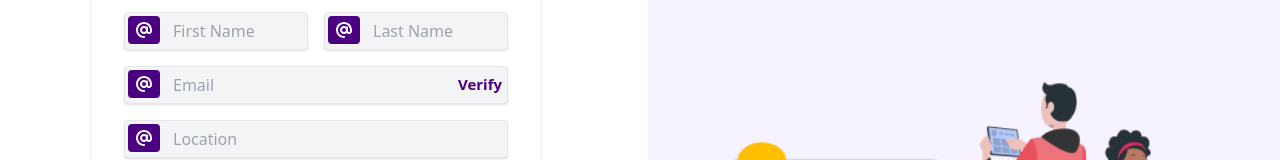
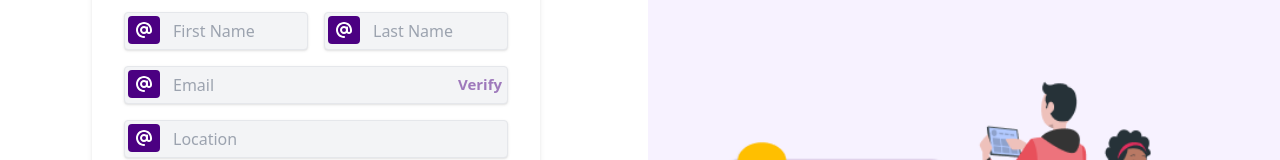
Before and after one commit to abhitech2002/Assessment-Frontend, a React (Create React App) app: page /register in a window 1280 px wide. Shown: the part 191-351 px from the top of the page. Built offline with nearby package versions, Linux system fonts and the light colour scheme.

Commit message:
feat: Enable Verify button based on email validity

```diff
--- a/src/pages/Register.tsx
+++ b/src/pages/Register.tsx
@@ -45,6 +45,8 @@ const Register: React.FC = () => {
   const navigate = useNavigate();
   const dispatch = useDispatch<AppDispatch>();
 
+  const [isEmailValid, setIsEmailValid] = useState(false);
+
   const { user, isLoading, isError, isSuccess, message } = useSelector(
     (state: any) => state.auth
   );
@@ -61,7 +63,13 @@ const Register: React.FC = () => {
   }, [user, isError, isSuccess, message, navigate, dispatch]);
 
   const onChange = (e: React.ChangeEvent<HTMLInputElement>) => {
-    setFormData({ ...formData, [e.target.name]: e.target.value });
+    const { name, value } = e.target;
+    setFormData({ ...formData, [name]: value });
+
+    // Validate email address
+    if (name === "email") {
+      setIsEmailValid(validateEmail(value));
+    }
   };
 
   const onSubmit = (e: React.FormEvent<HTMLFormElement>) => {
@@ -81,6 +89,11 @@ const Register: React.FC = () => {
       };
       dispatch(register(userData));
     }
+  };
+
+  const validateEmail = (email: string) => {
+    const emailRegex = /^[^\s@]+@[^\s@]+\.[^\s@]+$/;
+    return emailRegex.test(email);
   };
 
   if (isLoading) {
@@ -148,8 +161,11 @@ const Register: React.FC = () => {
                     className="pl-12 shadow appearance-none border rounded w-full py-2 px-3 text-gray-700 leading-tight focus:outline-[#4B0082] focus:shadow-outline focus:bg-white bg-gray-100"
                   />
                   <button
-                    className="absolute inset-y-0 right-0 flex items-center justify-center pr-2 h-7 w-8 mt-1 mr-2 rounded-r text-[15px] text-[#4B0082] font-semibold" disabled
-                    >
+                    className={`absolute inset-y-0 right-0 flex items-center justify-center pr-2 h-7 w-8 mt-1 mr-2 rounded-r text-[15px] text-[#4B0082] font-semibold ${
+                      !isEmailValid ? "opacity-50 pointer-events-none" : ""
+                    }`}
+                    disabled={!isEmailValid}
+                  >
                     Verify
                   </button>
                 </div>
```
